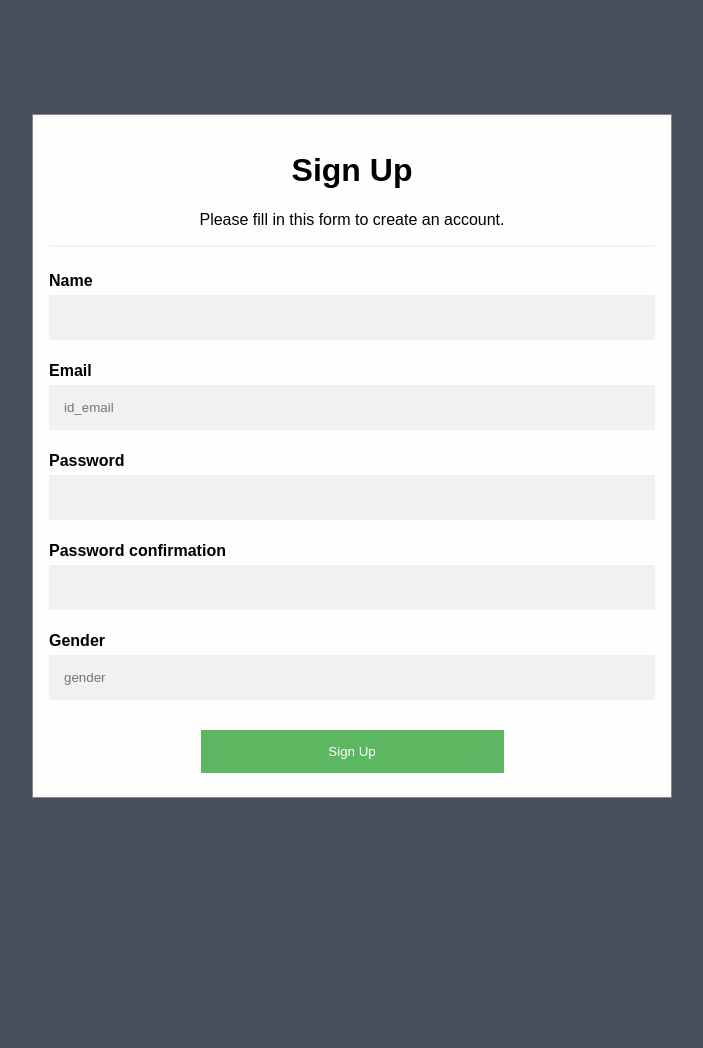
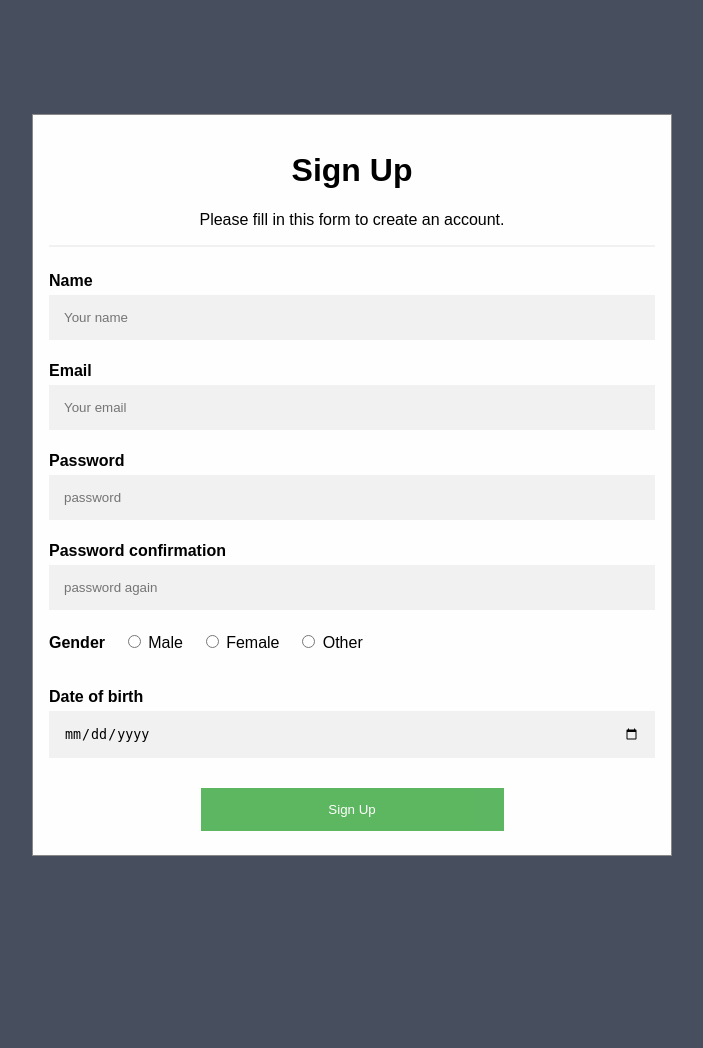
Before and after one commit to yashkabra007/Django-Forms, a Django app: page /mainx/signup/ in a window 1280 px wide. Shown: the whole page, without its empty margins (288-991 px from the left). Run offline with Django 3.2, Linux system fonts and the light colour scheme.

Commit message:
added a birthday field in signup form

```diff
--- a/mainx/forms.py
+++ b/mainx/forms.py
@@ -16,4 +16,4 @@ class SignUpForm(UserCreationForm):
 
     class Meta:
         model = User
-        fields = ('username', 'email', 'password1', 'password2', 'gender')
+        fields = ('username', 'email', 'password1', 'password2', 'gender', 'Birthday')
--- a/mainx/models.py
+++ b/mainx/models.py
@@ -4,6 +4,7 @@ from django.contrib.auth.models import AbstractUser
 
 class User(AbstractUser):
     gender = models.CharField(max_length=20)
+    date_of_birth = models.DateField(verbose_name="Birthday", name="Birthday")
 
 
 class ContactForm(models.Model):
--- a/templates/signup.html
+++ b/templates/signup.html
@@ -5,7 +5,7 @@ body {font-family: Arial, Helvetica, sans-serif;}
 * {box-sizing: border-box;}
 
 /* Full-width input fields */
-input[type=text], input[type=password] {
+input[type=text], input[type=password], input[type=date]  {
   width: 100%;
   padding: 15px;
   margin: 5px 0 22px 0;
@@ -15,7 +15,7 @@ input[type=text], input[type=password] {
 }
 
 /* Add a background color when the inputs get focus */
-input[type=text]:focus, input[type=password]:focus {
+input[type=text]:focus, input[type=password]:focus, input[type=date]:focus {
   background-color: #ddd;
   outline: none;
 }
@@ -98,25 +98,28 @@ h1, p {
         {% csrf_token %}
 
       <label for="id_username"><b>Name</b></label>
-      <input type="text" id="id_username"  name="username" required>
+      <input type="text" id="id_username" placeholder="Your name" name="username" required>
 
       <label for="id_email"><b>Email</b></label>
-      <input type="text" id="email" placeholder="id_email" name="email" required>
-{##}
-{#      <label for="date_of_birth"><b>Date of birth</b></label>#}
-{#      <input type="text" placeholder="" name="date_of_birth">#}
+      <input type="text" id="id_email" placeholder="Your email" name="email" required>
+
 {##}
 {#      <label for="gender"><b>Gender</b></label>#}
 {#      <input type="text" placeholder="" name="gender" required>#}
 {##}
       <label for="id_password1"><b>Password</b></label>
-      <input type="password" id="id_password1" name="password1" required>
+      <input type="password" id="id_password1" placeholder="password" name="password1" required>
 
       <label for="id_password2"><b>Password confirmation</b></label>
-      <input type="password"  id="id_password2" name="password2" required>
+      <input type="password"  id="id_password2" placeholder="password again" name="password2" required>
 
-      <label for="id_gender"><b>Gender</b></label>
-      <input type="text" id="id_gender" placeholder="gender" name="gender" required>
+      <label for="id_gender"><b>Gender</b></label>&nbsp;&nbsp;&nbsp;
+      <input type="radio" id="id_gender" name="gender" value="Male"> Male &nbsp;&nbsp;
+      <input type="radio" id="id_gender" name="gender" value="Female"> Female &nbsp;&nbsp;
+      <input type="radio" id="id_gender" name="gender" value="Other"> Other &nbsp;&nbsp; <br><br><br>
+
+      <label for="id_Birthday"><b>Date of birth</b></label>
+      <input type="date" id="id_Birthday" placeholder="" name="Birthday">
 
       <div class="clearfix">
         <button type="submit" class="signupbtn">Sign Up</button>
```
Also changed, not shown: db.sqlite3, mainx/migrations/0001_initial.py, mainx/migrations/0002_auto_20190317_2026.py (added).
